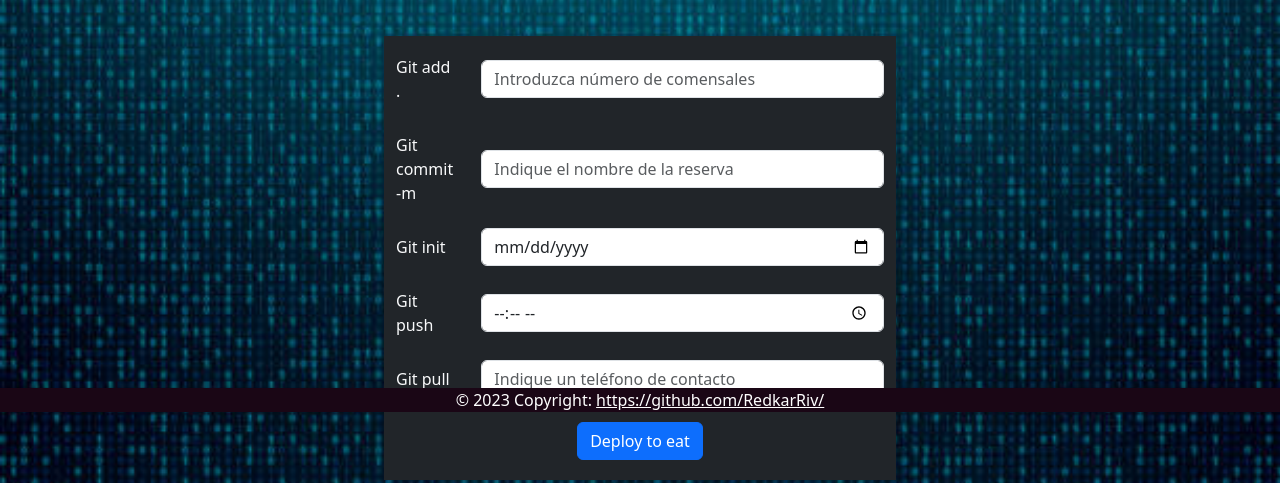
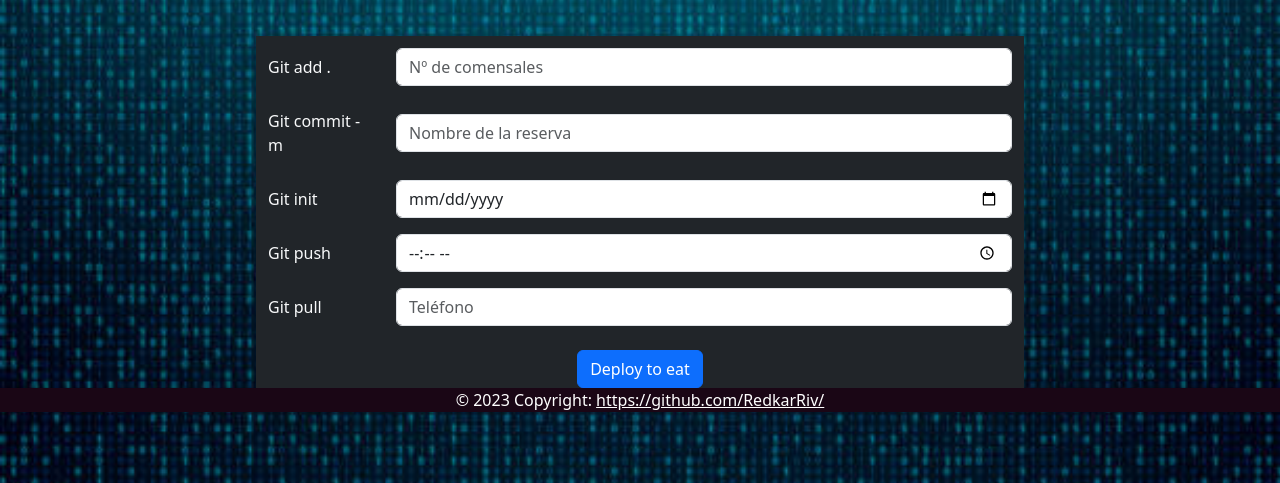
Before and after one commit to RedkarRiv/Rest_Project, a plain HTML site: page pages/contacto.html in a window 1280 px wide. Shown: the part 388-871 px from the top of the page. Drawn offline with nearby package versions, Linux system fonts and the light colour scheme.

Commit message:
Ajuste de tamaño de formulario en version movil para mejorar legibilidad

```diff
--- a/css/styles.css
+++ b/css/styles.css
@@ -134,10 +134,10 @@ body {
 
 
 .formsection {
-    width: 40vw;
+    width: 60vw;
 }
 
 .formsize {
-    width: 40vw;
+    width: 60vw;
 
 }
--- a/pages/contacto.html
+++ b/pages/contacto.html
@@ -61,7 +61,7 @@
                                 .</label>
                             <div class="col-sm-10">
                                 <input type="number" class="form-control" id="inputEmail3"
-                                    placeholder="Introduzca número de comensales">
+                                    placeholder="Nº de comensales">
                             </div>
                         </div>
                         <div class="form-group row m-2  formsize">
@@ -69,7 +69,7 @@
                                 commit -m</label>
                             <div class="col-sm-10">
                                 <input type="text" class="form-control" id="inputPassword3"
-                                    placeholder="Indique el nombre de la reserva">
+                                    placeholder="Nombre de la reserva">
                             </div>
                         </div>
                         <div class="form-group row m-2  formsize">
@@ -77,7 +77,7 @@
                                 init</label>
                             <div class="col-sm-10">
                                 <input type="date" class="form-control" id="inputEmail3"
-                                    placeholder="Indique la fecha de su reserva">
+                                    placeholder="Fecha de la reserva">
                             </div>
                         </div>
                         <div class="form-group row m-2  formsize">
@@ -85,15 +85,14 @@
                                 push</label>
                             <div class="col-sm-10">
                                 <input type="time" class="form-control" id="inputEmail3"
-                                    placeholder="Indique la fecha de su reserva">
+                                    placeholder="Hora de la reserva">
                             </div>
                         </div>
                         <div class="form-group row m-2 formsize">
                             <label for="inputPassword3" class="col-sm-2 formnamesize col-form-label text-light">Git
                                 pull</label>
                             <div class="col-sm-10">
-                                <input type="number" class="form-control" id="inputPassword3"
-                                    placeholder="Indique un teléfono de contacto">
+                                <input type="number" class="form-control" id="inputPassword3" placeholder="Teléfono">
                             </div>
                         </div>
 
```
